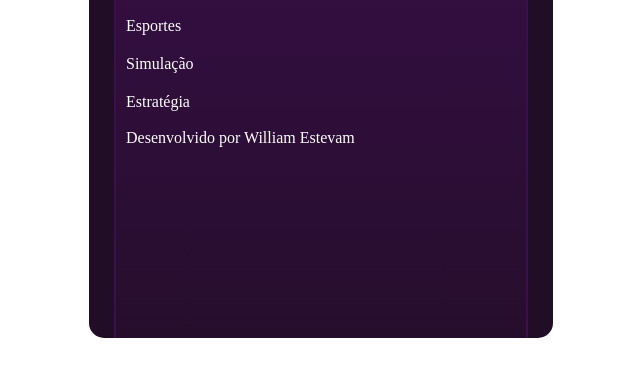
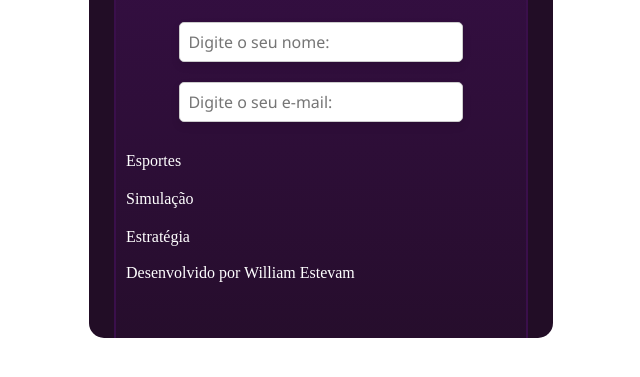
Before and after one commit to estevamwiu/proj-enquete, a plain HTML site: page index.html in a window 1280 px wide. Shown: the part 707-1084 px from the top of the page, without its empty margins (319-959 px from the left). Drawn offline with Linux system fonts and the light colour scheme.

Commit message:
closes #4

```diff
--- a/index.html
+++ b/index.html
@@ -59,6 +59,24 @@
         margin-bottom: 15px; /* margem inferior */
     }
 
+    .form-container
+    {
+        text-align: center;
+    }
+
+    input[type="text"],
+    input[type="email"]
+    {
+        width: 68%; /* largura total */
+        padding: 8px; /* espaçamento interno */
+        margin: 10px 0; /* margem vertical */
+        border: 1px solid #ccc; /* borda cinza clara */
+        border-radius: 5px; /* bordas arredondadas */
+        font-size: 16px; /* tamanho da fonte */
+        font-family: 'Segoe UI', Tahoma, Geneva, Verdana, sans-serif; /* fonte do texto */
+        box-shadow: 0 4px 8px rgba(0, 0, 0, 0.1); /* sombra suave */
+    }
+
     .sports, .simulation, .strategy
     {
         color: #FFFFFF;
@@ -91,19 +109,24 @@
 
             <div class = "flexcontainer">
 
-                    <div class = "enter-the-date">
-                        <br>Digite os seus dados e escolha entre os três finalistas!
+                <div class = "enter-the-date">
+                    <br>Digite os seus dados e escolha entre os três finalistas!
+                </div>
+
+                    <div class = "form-container">
+                        <input type = "text" placeholder = "Digite o seu nome:"/>
+                        <input type = "email" placeholder = "Digite o seu e-mail:"/>
                     </div>
 
-                            <div class = "sports">
+                        <div class = "sports">
                             Esportes
-                            </div>
+                        </div>
 
                             <div class = "simulation">
                                 Simulação
                             </div>
 
-                            <div class = "strategy">
+                                <div class = "strategy">
                                     Estratégia
                                 </div>
 
```
